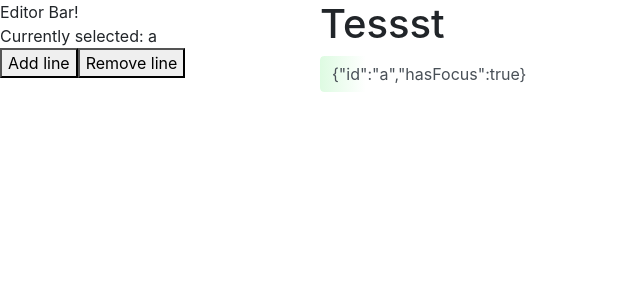
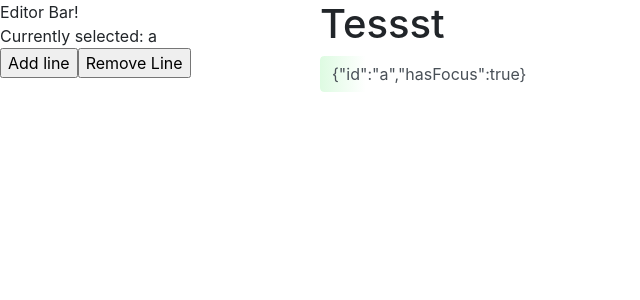
Before and after one commit to nikita-skobov/dynamic-writing, a React (Create React App) app: page /new in a window 1280 px wide. Shown: the top 300 px of the page, without its empty margins (0-640 px from the left). Built offline with nearby package versions, Linux system fonts and the light colour scheme.

Commit message:
changes button to input type=button

```diff
--- a/src/components/EditorBar.js
+++ b/src/components/EditorBar.js
@@ -17,8 +17,8 @@ export function EditorBar(props) {
         <div>
             Editor Bar!<br />
             Currently selected: {currentId}<br />
-            <button onClick={actionAddLine}>Add line</button>
-            <button onClick={actionRemoveLine}>Remove line</button>
+            <input type="button" onClick={actionAddLine} value="Add line" />
+            <input type="button" onClick={actionRemoveLine} value="Remove Line" />
         </div>
     )
 }
```
